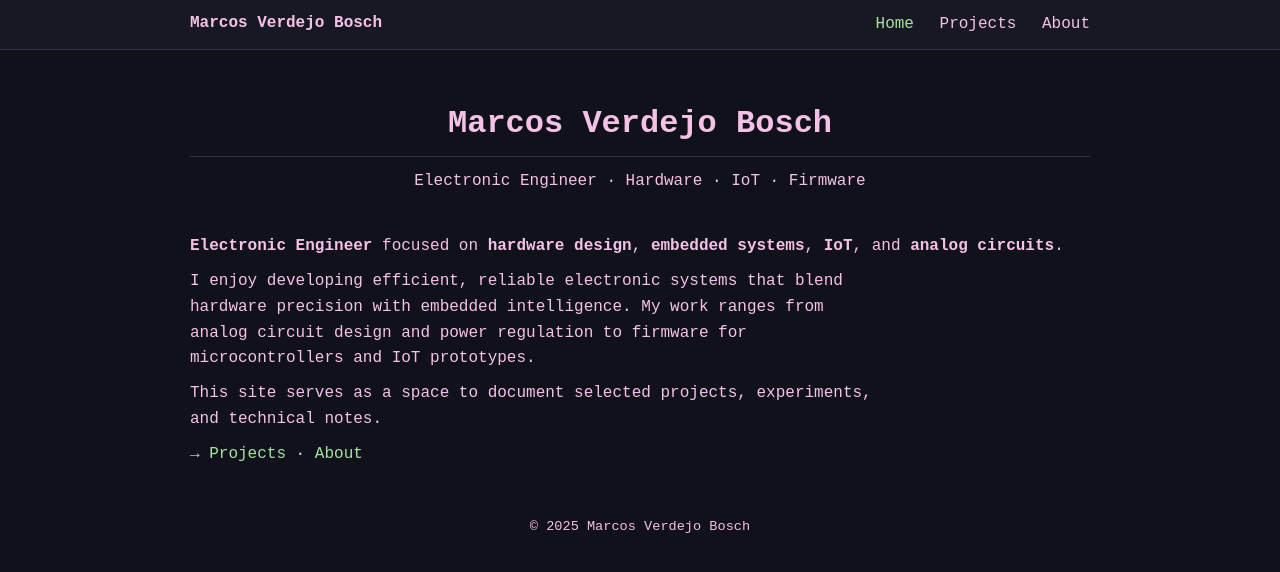
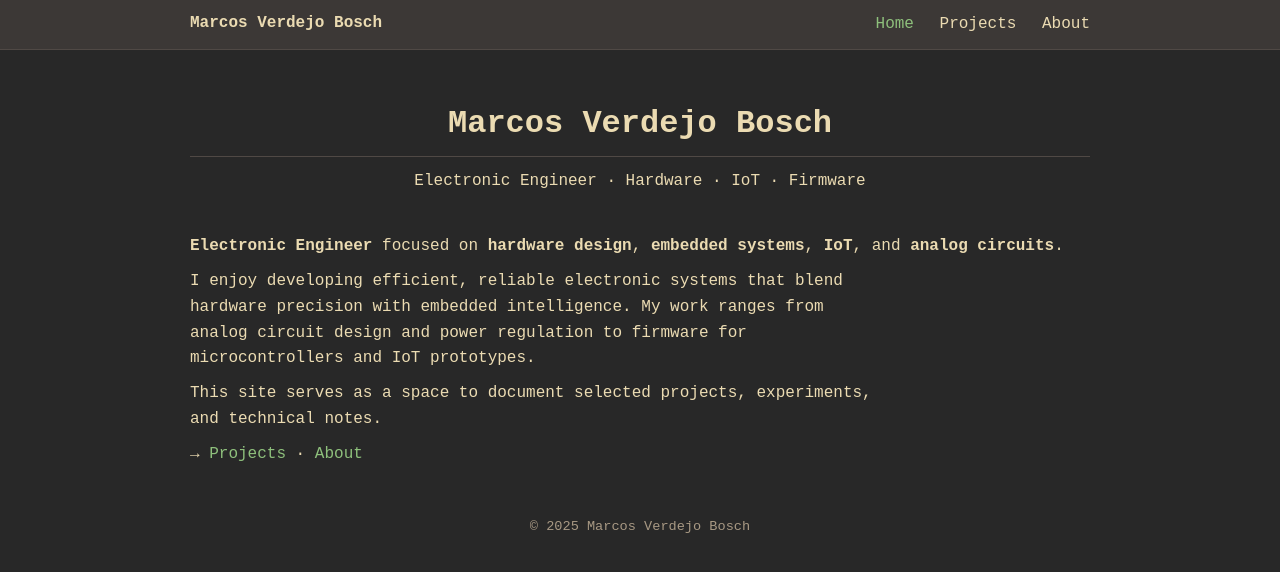
Before and after one commit to MarcosVerde/MarcosVerde.github.io, a Jekyll site: the page built from index.md, in a window 1280 px wide. Shown: the top 572 px of the page. Built offline with Jekyll 4.4.1, drawn with Linux system fonts in a browser that asks for light colours.

Commit message:
Update style.css
Apply Gruvbox dark theme with Ubuntu Mono

```diff
--- a/assets/css/style.css
+++ b/assets/css/style.css
@@ -1,22 +1,22 @@
 /* --------------------------------------------------------------
-   Dark theme using provided palette (Catppuccin-style)
-   Focus: high legibility (strong contrast)
+   Gruvbox dark theme
+   Focus: high legibility, warm retro look
    Font: Ubuntu Mono
+   Palette: https://github.com/morhetz/gruvbox
 -------------------------------------------------------------- */
 
 :root {
-  /* Base tones from the palette */
-  --bg: #11111b;        /* main background (darkest) */
-  --bg-alt: #181825;    /* navbar / panels */
-  --fg: #f5c2e7;        /* main text: brighter pale pink/white */
-  --muted: #f5c2e7;     /* secondary text pale pink/white */
-  --line: #313244;      /* borders / separators */
+  /* Core gruvbox dark colors */
+  --bg: #282828;        /* background */
+  --bg-alt: #3c3836;    /* navbar / panels */
+  --fg: #ebdbb2;        /* main text (light, warm) */
+  --muted: #a89984;     /* secondary text */
+  --line: #504945;      /* borders / separators */
 
-  /* Accents from the palette */
-  --accent: #89b4fa;    /* primary accent: bright blue */
-  --accent-alt: #a6e3a1;/* secondary accent: soft green */
+  /* Gruvbox accents */
+  --accent: #fabd2f;    /* primary accent: yellow */
+  --accent-alt: #8ec07c;/* secondary accent: green */
 }
-
 
 /* Base layout */
 
@@ -44,14 +44,14 @@ main {
 /* Links */
 
 a {
-  color: var(--accent-alt);
+  color: var(--accent-alt);                     /* green */
   text-decoration: none;
   border-bottom: 1px dotted transparent;
   transition: color 0.15s ease, border-color 0.15s ease;
 }
 
 a:hover {
-  color: var(--accent);
+  color: var(--accent);                         /* yellow */
   border-bottom-color: var(--accent);
 }
 
@@ -62,7 +62,7 @@ h2,
 h3 {
   margin-top: 2rem;
   margin-bottom: 0.75rem;
-  color: var(--fg);
+  color: var(--fg);                             /* same as text */
 }
 
 h1 {
@@ -112,10 +112,9 @@ li {
 
 .nav-title {
   font-weight: 700;
-  color: var(--fg);     /* same color as main text */
+  color: var(--fg);                             /* same as main text */
   text-decoration: none;
 }
-
 
 /* Nav links */
 
@@ -127,7 +126,7 @@ li {
 
 .nav-links a:hover,
 .nav-links a.active {
-  color: var(--accent-alt);
+  color: var(--accent-alt);                     /* green highlight */
 }
 
 /* Home page: center main title */
```
